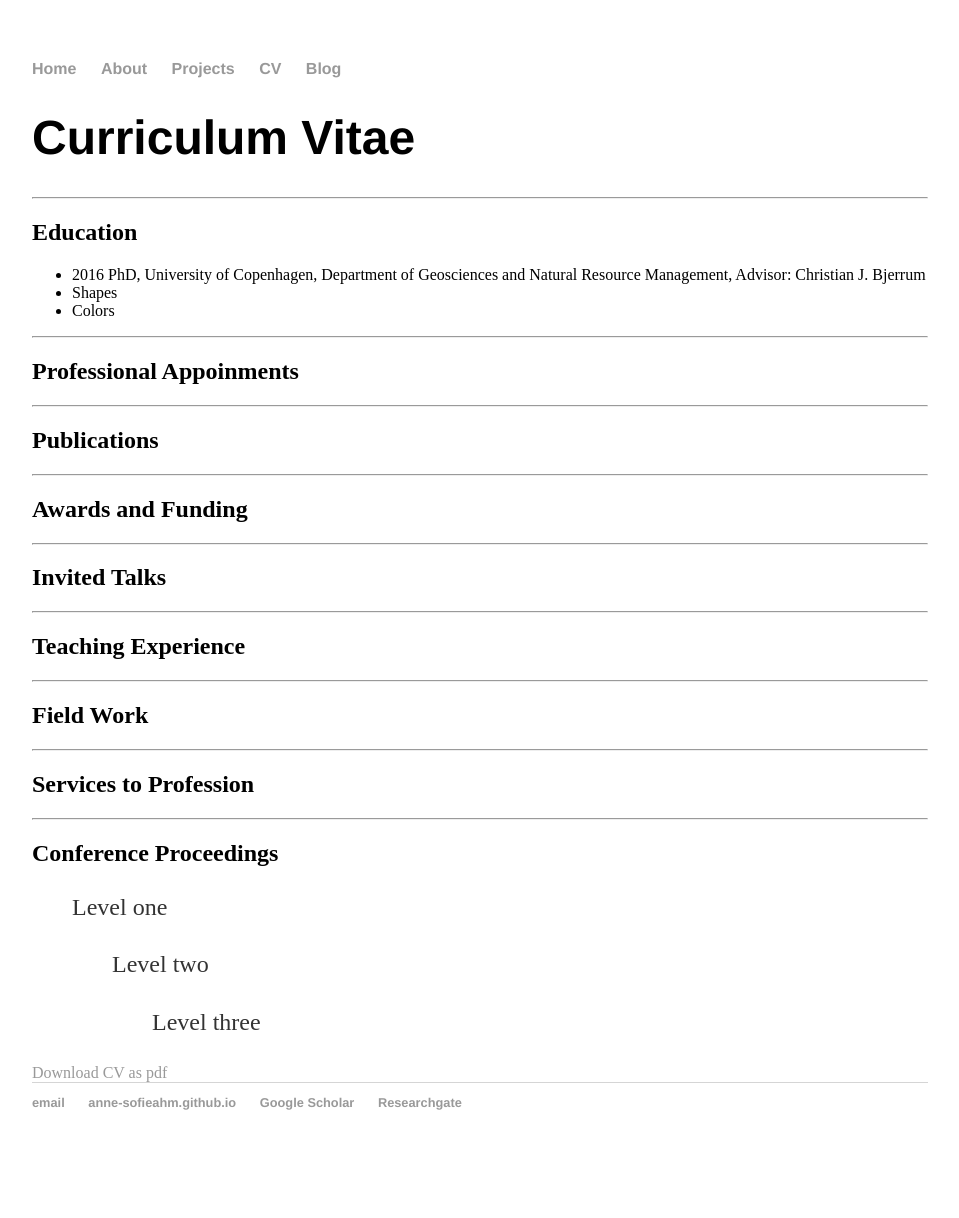
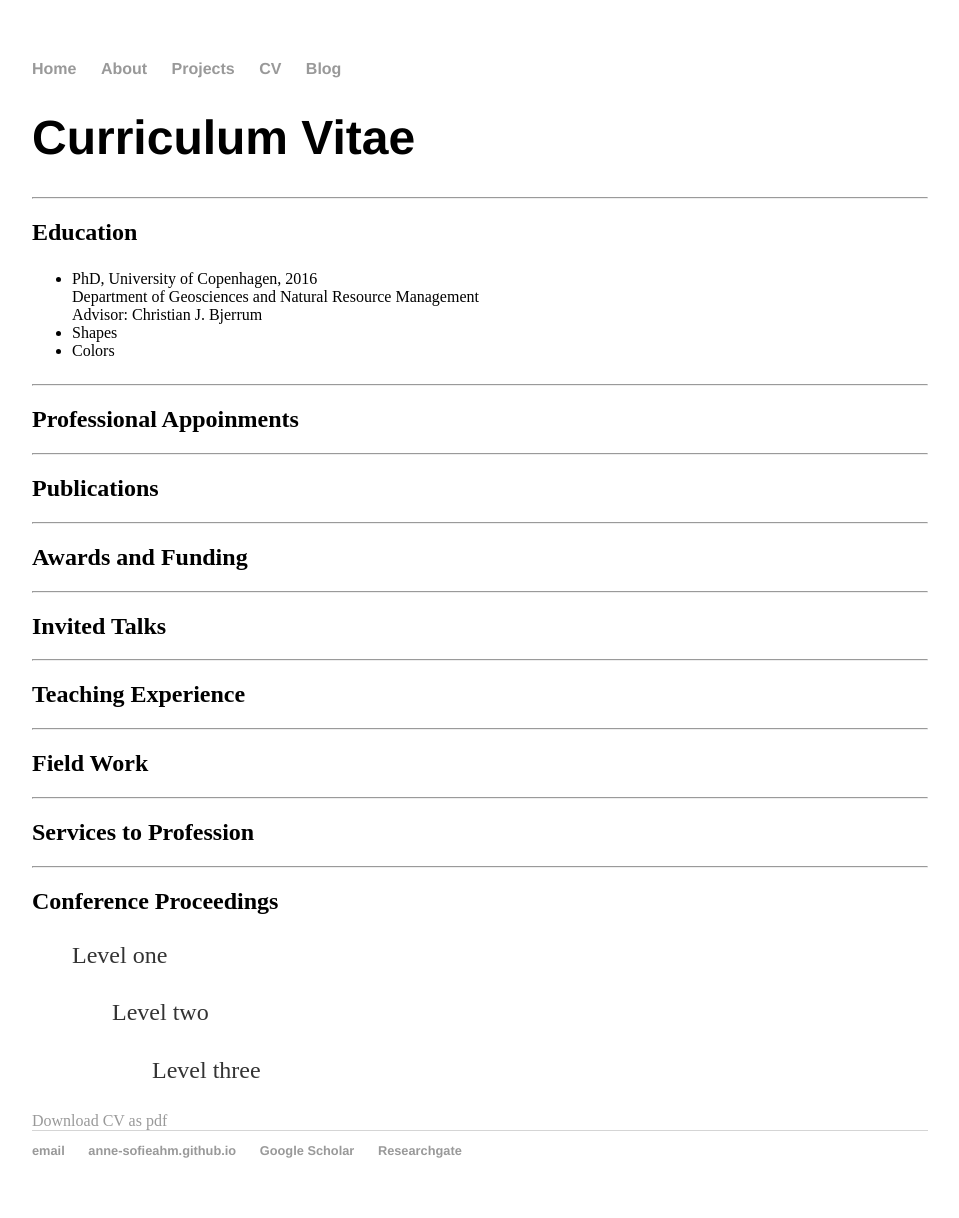
Before and after one commit to Anne-SofieAhm/Anne-SofieAhm.github.io, a Jekyll site: the page built from mycv/index.html, in a window 1280 px wide. Shown: the whole page, without its empty margins (160-1119 px from the left). Built offline with Jekyll 4.4.1, drawn with Linux system fonts in a browser that asks for light colours; before the commit the page ends 1170 px from its top, so only the background shows below that.

Commit message:
Update index.html

```diff
--- a/mycv/index.html
+++ b/mycv/index.html
@@ -8,13 +8,15 @@ title: Curriculum Vitae
 <hr />
 <h2>Education</h2>
 
+<p>
 <ul>
-  <li>2016 PhD, University of Copenhagen,
-    Department of Geosciences and Natural Resource Management,
+  <li>PhD, University of Copenhagen, 2016 <br>
+    Department of Geosciences and Natural Resource Management <br>
     Advisor: Christian J. Bjerrum</li>
   <li>Shapes</li>
   <li>Colors
 </ul>
+</p>
 
 <hr />
 <h2>Professional Appoinments</h2>
```
